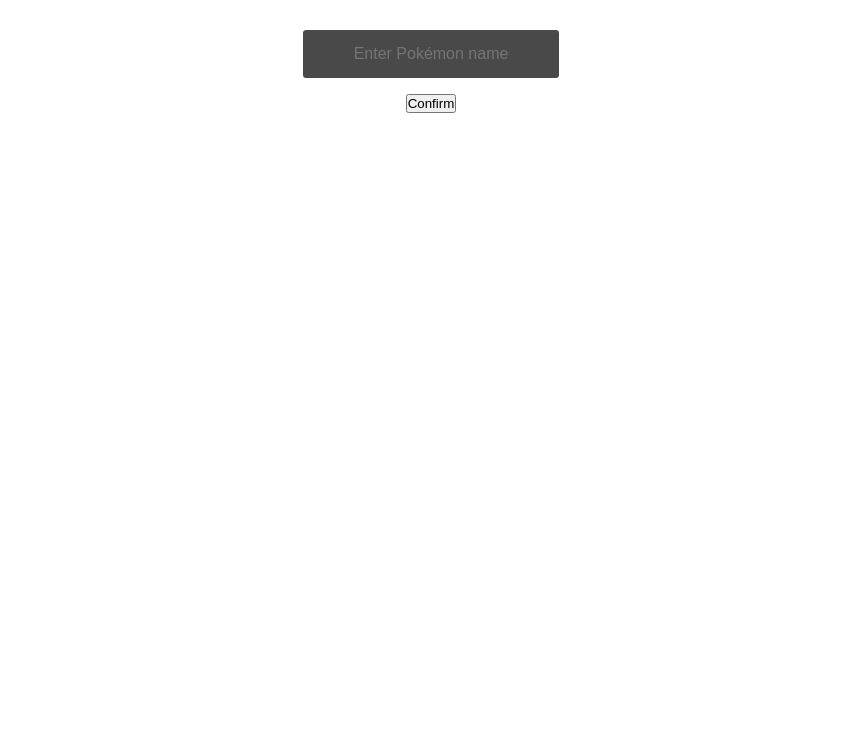
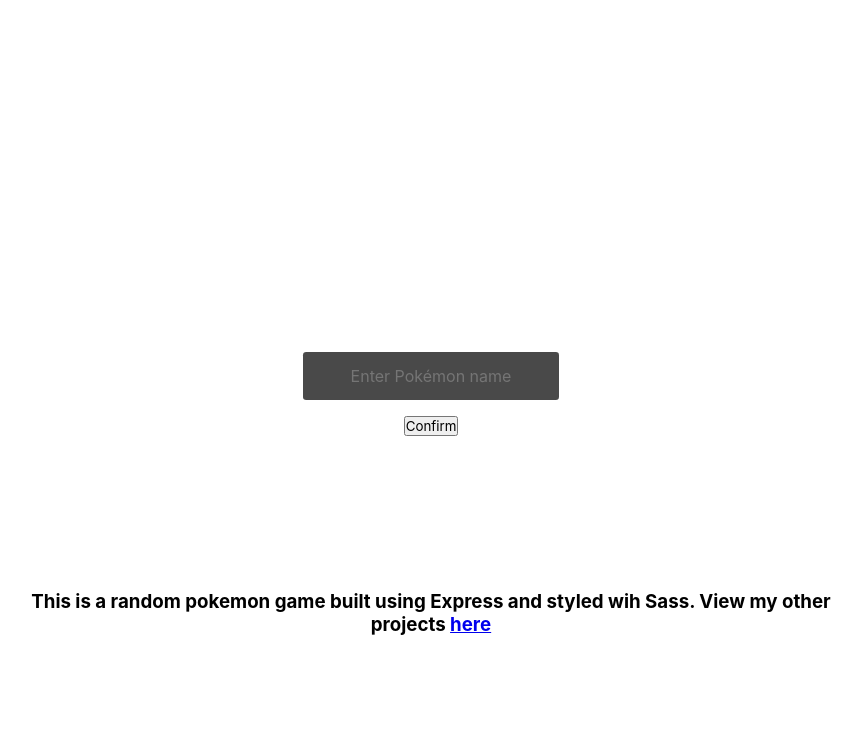
Before and after one commit to ShaumikRahman/node-pokemon, a website: page public/index.html in a window 1280 px wide. Shown: the part 55-800 px from the top of the page, without its empty margins (209-1071 px from the left). Drawn offline with Linux system fonts and the light colour scheme; no server answers.

Commit message:
scroll to position on submit, footer

```diff
--- a/public/index.html
+++ b/public/index.html
@@ -16,7 +16,7 @@
 
       </div>
       <div class="main__inputContainer">
-        <input type="text" class="main__input" placeholder="Enter Pokémon name" id="input">
+        <input type="text" class="main__input" placeholder="Enter Pokémon name" id="input" autocomplete="off">
         <button type="submit" class="main__submit" onclick="submitPokemon()">Confirm</button>
       </div>
       <div class="main__scoreContainer">
@@ -29,6 +29,11 @@
 
         </h3>
       </div>
+      <div class="main__footer">
+        <h3 class="main__footerText">
+          This is a random pokemon game built using Express and styled wih Sass. View my other projects <a href="https://shaumikrahman.github.io">here</a>
+        </h3>
+      </div>
     </div>
     <script src="js/script.js"></script>
   </body>
--- a/public/js/script.js
+++ b/public/js/script.js
@@ -7,6 +7,7 @@
 let currentPokemon = "";
 let score = 0;
 let newGame = false;
+
 
 window.onload = async (e) => {
   getRandomPokemon();
@@ -43,6 +44,7 @@
 }
 
 function submitPokemon() {
+  window.scrollTo(0, 38);
   removeAnswer();
   if (inputPokemon.value) {
     validateString(inputPokemon.value) === currentPokemon ? handleCorrectSubmission() : handleIncorrectSubmission();
--- a/scss/_global.scss
+++ b/scss/_global.scss
@@ -2,6 +2,7 @@
     margin: 0;
     padding: 0;
     box-sizing: border-box;
+    font-family: -apple-system, BlinkMacSystemFont, 'Segoe UI', Roboto, Oxygen, Ubuntu, Cantarell, 'Open Sans', 'Helvetica Neue', sans-serif;
 }
 
 body::-webkit-scrollbar {
--- a/scss/_index.scss
+++ b/scss/_index.scss
@@ -4,7 +4,10 @@
     align-items: center;
     text-align: center;
     gap: 1.5rem;
-    min-height: 100vh;
+
+    @media (max-width: 768px) {
+        gap: 0.25rem;;
+    }
 
     &__inputContainer {
         display: flex;
@@ -30,6 +33,14 @@
 
     &__submit {
         cursor: pointer;
+    }
+
+    &__pokemonContainer {
+        min-height: 40vh;
+
+        @media (max-width: 768px) {
+            min-height: 60vh;
+        }
     }
 
     &__pokemon {
@@ -62,4 +73,10 @@
         transition: opacity 300ms ease-in-out;
     }
 
+    &__footer {
+        text-align: center;
+        width: 66%;
+        margin: 3rem 0rem;
+    }
+
 }
```
Also changed, not shown: public/css/styles.css, 1 other file.
